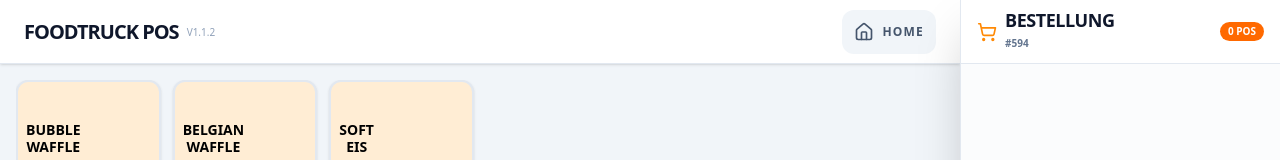
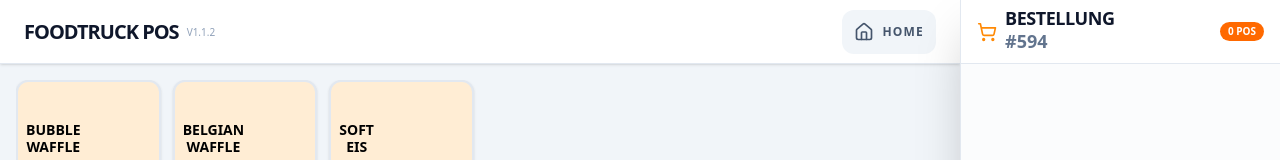
Before and after one commit to alexmvie/foodtruck-kassasystem-react, a React (Vite) app: page / in a window 1280 px wide. Shown: the top 160 px of the page. Built offline with nearby package versions, Linux system fonts and the light colour scheme.

Commit message:
style: increase order number font size for better visibility

```diff
--- a/src/components/Sidebar.tsx
+++ b/src/components/Sidebar.tsx
@@ -54,7 +54,7 @@
                   <ShoppingCart className='w-5 h-5 text-orange-400' />
                   <div>
                      <h2 className='text-lg font-black tracking-tight uppercase leading-none'>Bestellung</h2>
-                     <span className='text-[10px] font-bold text-slate-500'>#{orderNumber}</span>
+                     <span className='text-lg font-bold text-slate-500'>#{orderNumber}</span>
                   </div>
                </div>
                <div className='bg-orange-500 text-white px-2 py-0.5 rounded-full text-[10px] font-black'>
```
